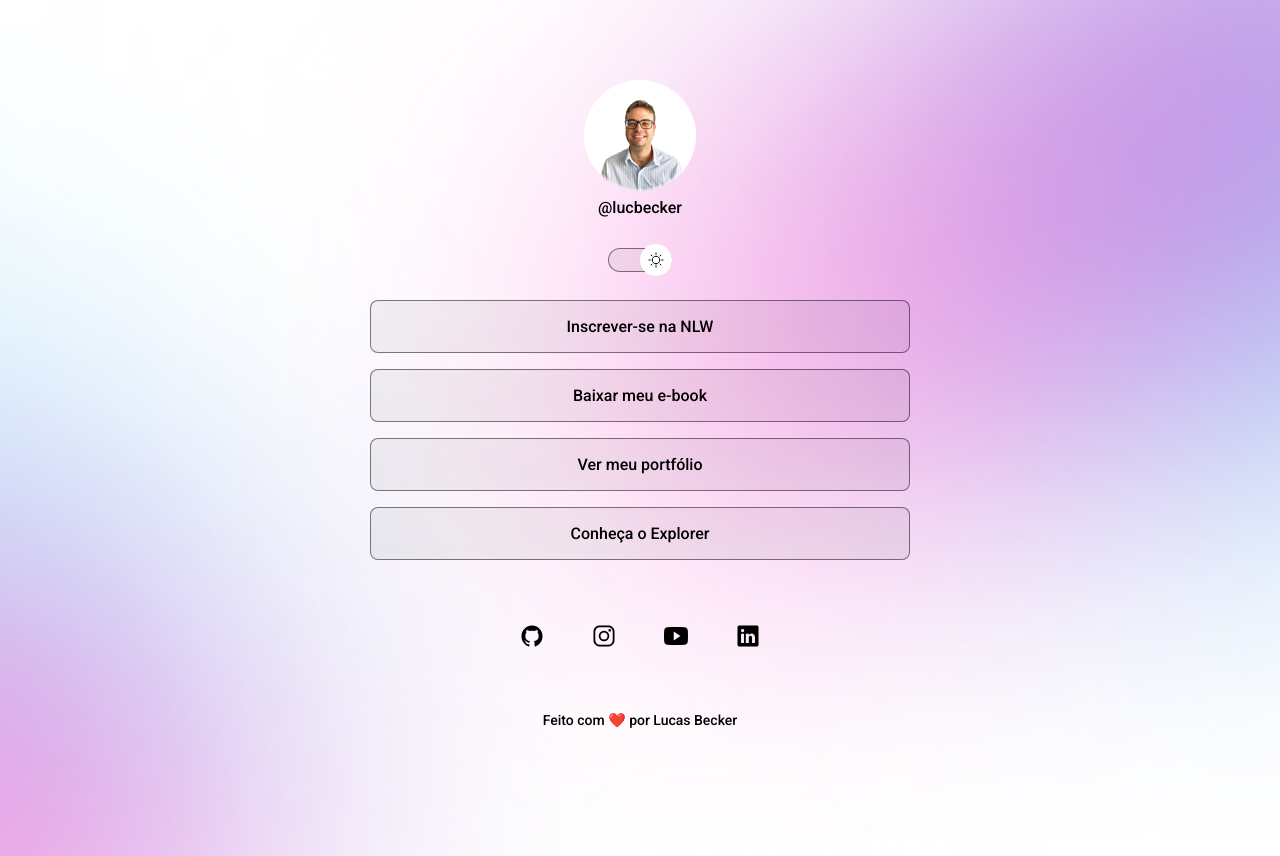
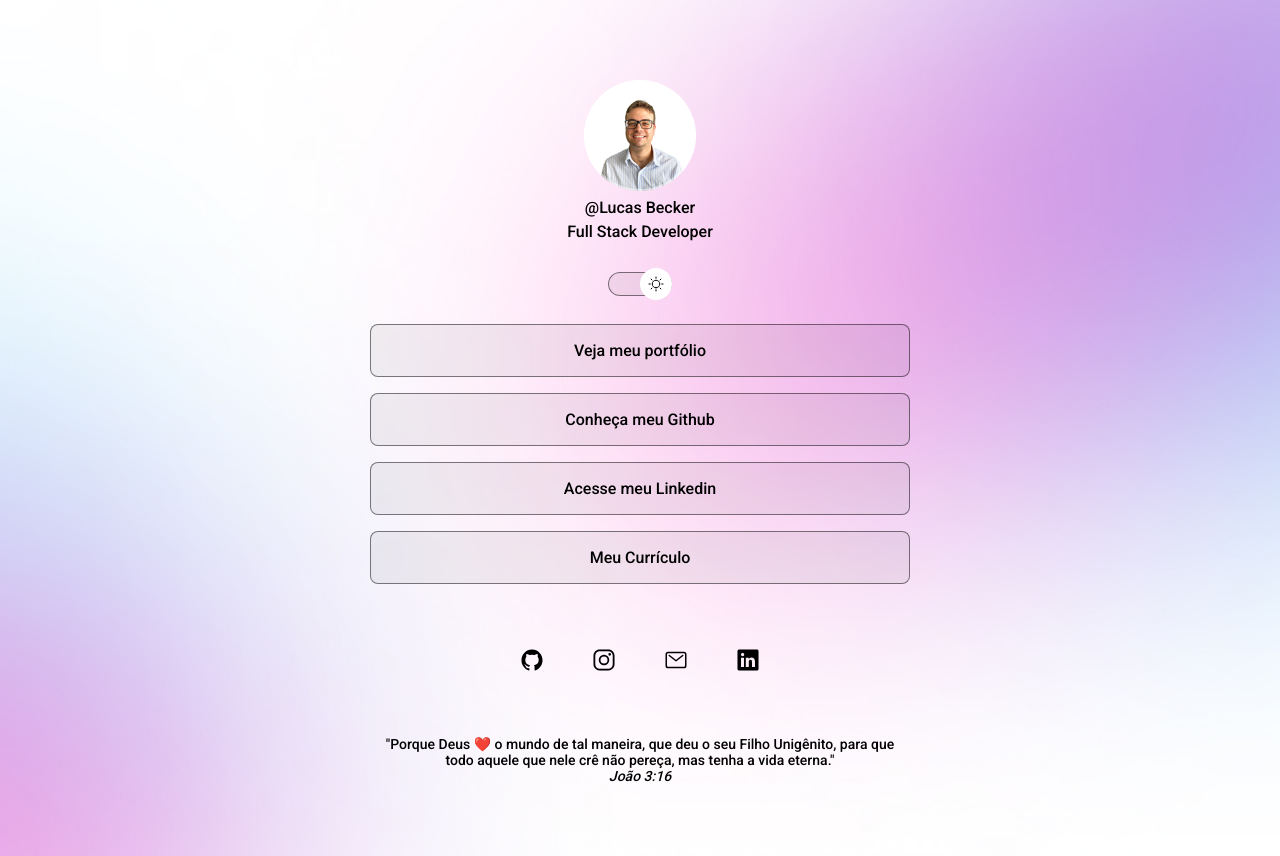
Before and after one commit to LucBecker/discover-devlinks, a plain HTML site: page index.html in a window 1280 px wide. Drawn offline with nearby package versions, Linux system fonts and the light colour scheme.

Commit message:
add cv file and protfolio links

```diff
--- a/index.html
+++ b/index.html
@@ -10,14 +10,15 @@
 
     <meta charset="UTF-8" />
     <meta name="viewport" content="width=device-width, initial-scale=1.0" />
-    <title>DevLinks</title>
+    <title>Lucas Becker - DevLinks</title>
     <link rel="stylesheet" href="style.css" />
   </head>
   <body>
     <div id="container">
       <div id="profile">
         <img src="./assets/Avatar.png" alt="Foto do Lucas sorrindo" />
-        <p>@lucbecker</p>
+        <p class="profile-name">@Lucas Becker</p>
+        <p class="profile-role">Full Stack Developer</p>
       </div>
 
       <div id="switch" onclick="toggleMode()">
@@ -27,17 +28,27 @@
 
       <ul>
         <li>
-          <a href="#">Inscrever-se na NLW</a>
+          <a href="https://lucasbecker.vercel.app/" target="_blank"
+            >Veja meu portfólio</a
+          >
         </li>
         <li>
-          <a href="#">Baixar meu e-book</a>
+          <a href="http://github.com/LucBecker" target="_blank"
+            >Conheça meu Github</a
+          >
         </li>
         <li>
-          <a href="https://lucasbecker.vercel.app/">Ver meu portfólio</a>
+          <a
+            href="https://www.linkedin.com/in/lucas-becker-712237169/"
+            target="_blank"
+            >Acesse meu Linkedin</a
+          >
         </li>
         <li>
-          <a href="https://rocketseat.com.br/explorer" target="_blank"
-            >Conheça o Explorer</a
+          <a
+            href="./assets/CV_Lucas_Becker.pdf"
+            download="CV_LucasBeckerAndrade"
+            >Meu Currículo</a
           >
         </li>
       </ul>
@@ -48,8 +59,8 @@
         <a href="https://www.instagram.com/lucass_becker/" target="_blank">
           <ion-icon name="logo-instagram"></ion-icon>
         </a>
-        <a href="#" target="_blank">
-          <ion-icon name="logo-youtube"></ion-icon>
+        <a href="mailto:lks.becker@gmail.com" target="_blank">
+          <ion-icon name="mail-outline"></ion-icon>
         </a>
         <a
           href="https://www.linkedin.com/in/lucas-becker-712237169/"
@@ -59,7 +70,14 @@
         </a>
       </div>
 
-      <footer>Feito com ❤️ por Lucas Becker</footer>
+      <footer>
+        <p>
+          "Porque Deus ❤️ o mundo de tal maneira, que deu o seu Filho Unigênito,
+          para que todo aquele que nele crê não pereça, mas tenha a vida
+          eterna."
+        </p>
+        <i>João 3:16</i>
+      </footer>
     </div>
 
     <script
--- a/style.css
+++ b/style.css
@@ -1,3 +1,12 @@
+::-webkit-scrollbar {
+  width: 10px;
+}
+
+::-webkit-scrollbar-thumb {
+  background-color: rgb(164, 57, 226);
+  border-radius: 5px;
+}
+
 * {
   margin: 0;
   padding: 0;
@@ -57,6 +66,12 @@ body * {
 #profile p {
   font-weight: 500;
   line-height: 24px;
+}
+
+.profile .profile-name {
+  font-size: 20px;
+  line-height: 24px;
+  margin-top: 8px;
 }
 
 #switch {
```
Also changed, not shown: 1 other file.
